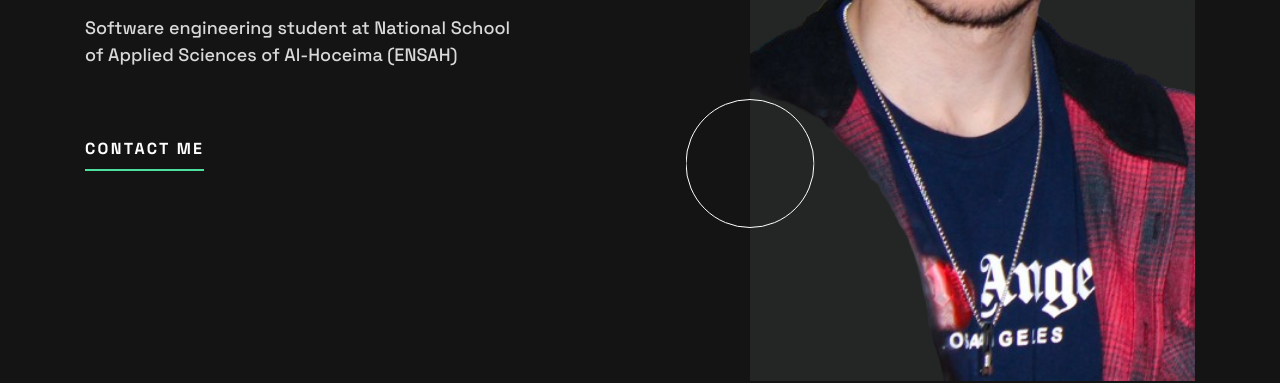
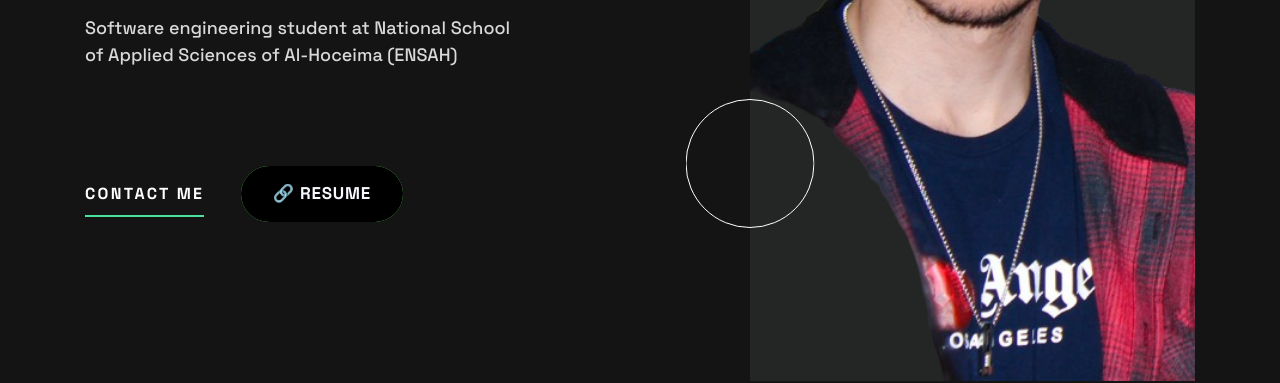
Before and after one commit to YoussefAnik2304/Personal-Portfolio, a plain HTML site: page index.html in a window 1280 px wide. Shown: the part 422-805 px from the top of the page. Drawn offline with Linux system fonts and the light colour scheme.

Commit message:
added a resume download button

```diff
--- a/index.html
+++ b/index.html
@@ -109,6 +109,8 @@
                 Software engineering student at National School of Applied Sciences of Al-Hoceima (ENSAH)
               </p>
               <a href="#contact" class="hero__contact underline">Contact me</a>
+              <button class="cv" id="cv"> <span>🔗 Resume</span>
+              </button>
             </div>
           </div>
         </div>
@@ -369,6 +371,29 @@
         </nav>
       </div>
     </footer>
+    <script>
+      function downloadPDF() {
+        // Replace 'path/to/your/pdf.pdf' with the actual path to your PDF file
+        const pdfUrl = './resume.pdf';
+
+        // Create a temporary anchor element
+        const link = document.createElement('a');
+        link.href = pdfUrl;
+        link.download = 'Anik_Youssef_resume.pdf'; // Set the name of the downloaded file
+
+        // Append the anchor element to the document body
+        document.body.appendChild(link);
+
+        // Trigger the click event on the anchor element
+        link.click();
+
+        // Remove the anchor element from the document body
+        document.body.removeChild(link);
+      }
+
+      // Add click event listener to the button
+      document.getElementById('cv').addEventListener('click', downloadPDF);
+    </script>
   </body>
   <script src="https://web3forms.com/client/script.js" async defer></script>
 
--- a/style.css
+++ b/style.css
@@ -42,6 +42,57 @@ textarea,
 button {
   font-family: 'Space Grotesk', sans-serif;
 }
+.cv {
+  outline: none;
+  cursor: pointer;
+  border: none;
+  padding: 0.9rem 2rem;
+  margin: 2rem;
+  font-family: inherit;
+  font-size: inherit;
+  position: relative;
+  display: inline-block;
+  letter-spacing: 0.05rem;
+  font-weight: 700;
+  font-size: 17px;
+  border-radius: 500px;
+  overflow: hidden;
+  background: #66ff66;
+  color: ghostwhite;
+ }
+
+ .cv span {
+  position: relative;
+  z-index: 10;
+  transition: color 0.4s;
+ }
+
+ .cv:hover span {
+  color: black;
+ }
+
+ .cv::before,
+ .cv::after {
+  position: absolute;
+  top: 0;
+  left: 0;
+  width: 100%;
+  height: 100%;
+  z-index: 0;
+ }
+
+ .cv::before {
+  content: "";
+  background: #000;
+  width: 120%;
+  left: -10%;
+  transform: skew(30deg);
+  transition: transform 0.4s cubic-bezier(0.3, 1, 0.8, 1);
+ }
+
+ .cv:hover::before {
+  transform: translate3d(100%, 0, 0);
+ }
 
 body {
   margin: 0;
```
Also changed, not shown: 1 other file.
